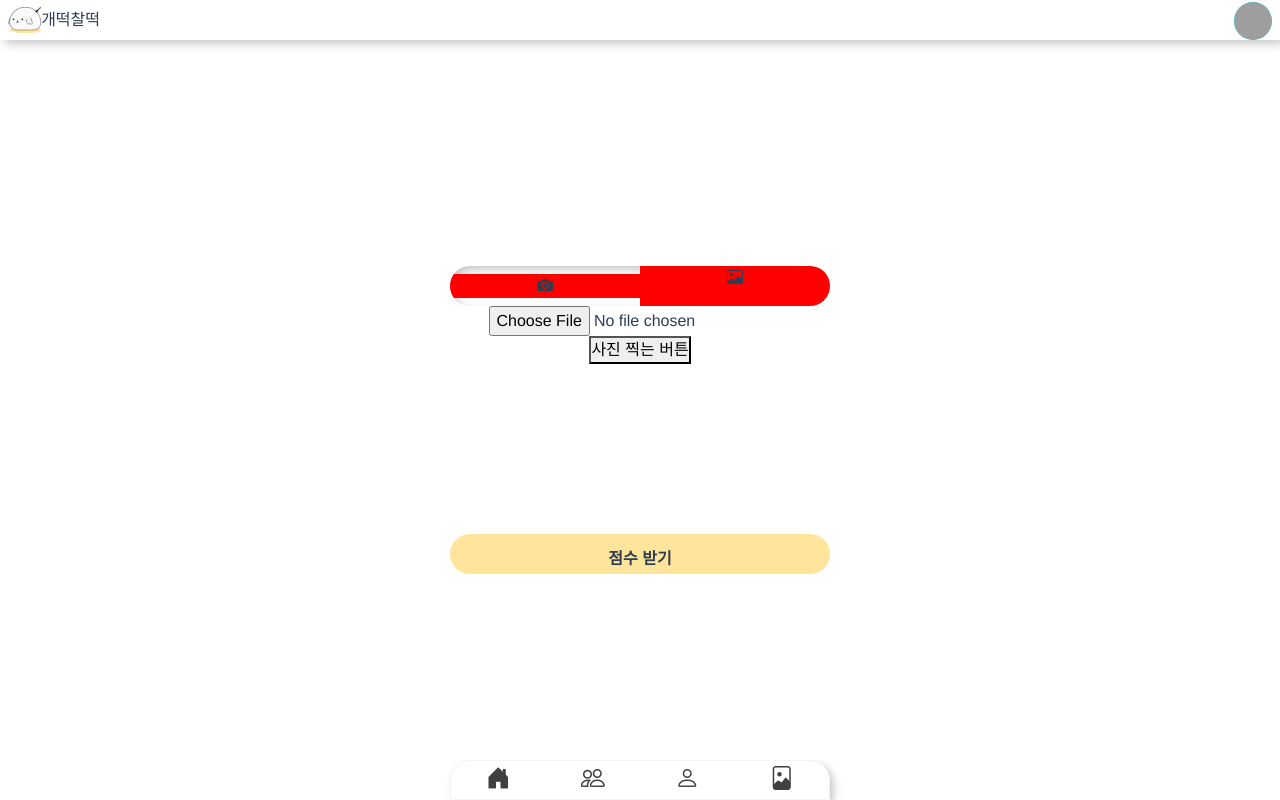
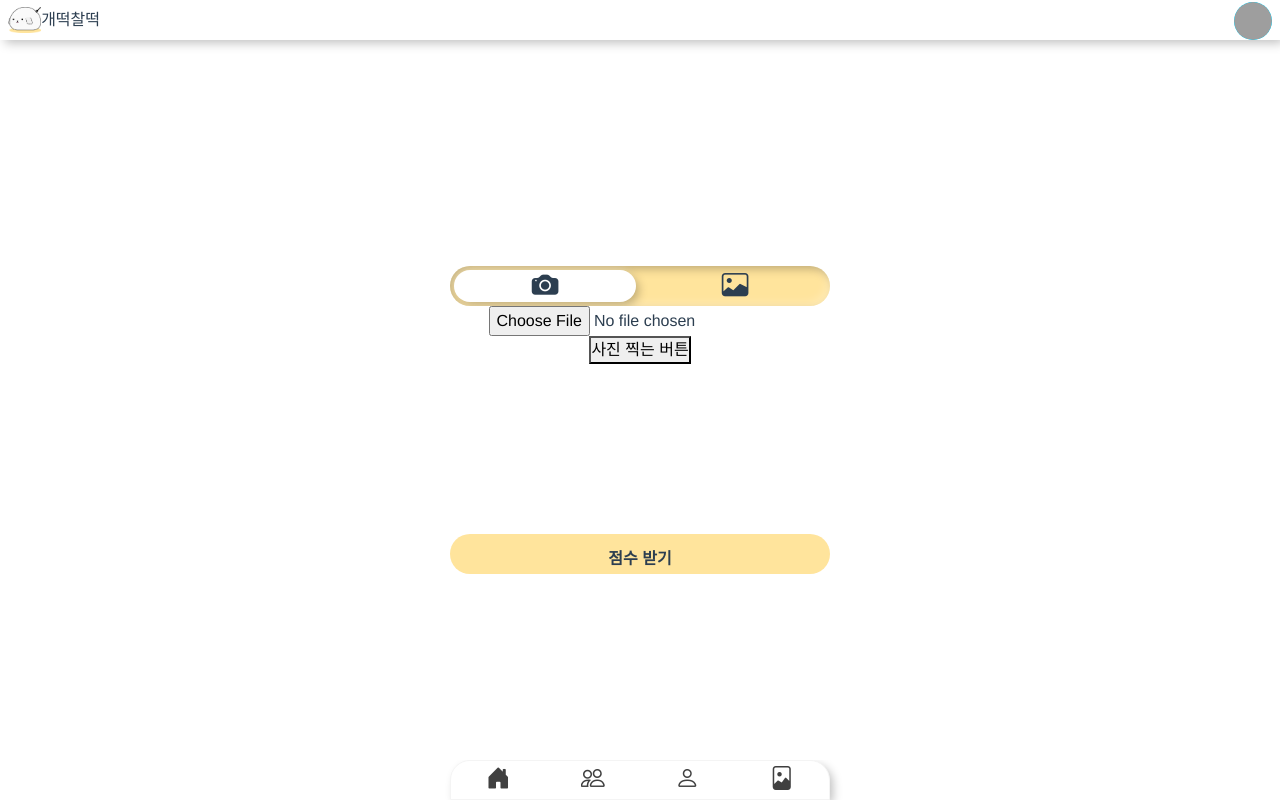
Before and after one commit to GDCD-Image-Retouch-Service/GDCD, a Vue app in the folder front/: page / in a window 1280 px wide. Built offline with nearby package versions, Linux system fonts and the light colour scheme; no server answers; grey boxes are pictures that could not be loaded.

Commit message:
[S07P22B301-102] Fix. 사진촬영 및 업로드:세부세팅

```diff
--- /dev/null
+++ b/front/src/components/atoms/BtnSlider.vue
@@ -0,0 +1,20 @@
+<template>
+  <div class="btn-slider outer"></div>
+</template>
+
+<script setup></script>
+
+<style scoped>
+.btn-slider {
+  z-index: 2;
+  position: absolute;
+  left: calc(0% + 4px);
+  /* left: calc(50% + 4px); */
+  height: calc(var(--size-h-header) - 8px);
+  line-height: var(--size-h-header);
+  border-radius: var(--size-radius);
+  font-size: 20pt;
+  width: calc(50% - 8px);
+  background: white;
+}
+</style>
--- a/front/src/components/atoms/IconCamera.vue
+++ b/front/src/components/atoms/IconCamera.vue
@@ -10,7 +10,10 @@ export default {};
 
 <style scoped>
 .icon-camera {
+  z-index: 4;
+  height: var(--size-h-header);
+  line-height: var(--size-h-header);
+  font-size: 20pt;
   width: 50%;
-  background: red;
 }
 </style>
--- a/front/src/components/atoms/IconPicture.vue
+++ b/front/src/components/atoms/IconPicture.vue
@@ -10,8 +10,10 @@ export default {};
 
 <style scoped>
 .icon-camera {
+  z-index: 4;
   height: var(--size-h-header);
+  line-height: var(--size-h-header);
+  font-size: 20pt;
   width: 50%;
-  background: red;
 }
 </style>
--- a/front/src/components/molecules/BtnChangeMode.vue
+++ b/front/src/components/molecules/BtnChangeMode.vue
@@ -3,12 +3,14 @@
     class="btn-change-mode inner d-flex align-items-center justify-content-center"
     @click="changeMode()"
   >
+    <btn-slider />
     <icon-camera />
     <icon-picture />
   </div>
 </template>
 
 <script setup>
+import BtnSlider from '@/components/atoms/BtnSlider.vue';
 import IconCamera from '@/components/atoms/IconCamera.vue';
 import IconPicture from '@/components/atoms/IconPicture.vue';
 
@@ -22,10 +24,12 @@ const changeMode = () => {
 
 <style scoped>
 .btn-change-mode {
+  position: relative;
+  overflow: hidden;
   height: var(--size-h-header);
   width: 90%;
   max-width: 380px;
-  /* background: var(--theme-color); */
+  background: var(--theme-color);
   font-size: 12pt;
   border-radius: calc(var(--size-h-header) / 2);
 }
```
